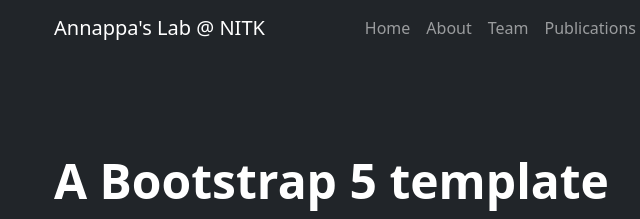
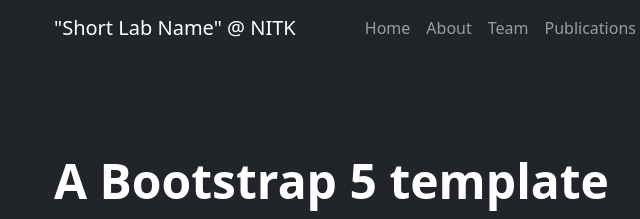
Before and after one commit to sachugowda/nitklabwebsite, a plain HTML site: page index.html in a window 1280 px wide. Shown: the top 219 px of the page, 64-704 px from the left. Drawn offline with nearby package versions, Linux system fonts and the light colour scheme.

Commit message:
Update index.html

```diff
--- a/index.html
+++ b/index.html
@@ -18,7 +18,7 @@
             <!-- Navigation-->
             <nav class="navbar navbar-expand-lg navbar-dark bg-dark">
                 <div class="container px-5">
-                    <a class="navbar-brand" href="index.html">Annappa's Lab @ NITK</a>
+                    <a class="navbar-brand" href="index.html">"Short Lab Name" @ NITK</a>
                     <button class="navbar-toggler" type="button" data-bs-toggle="collapse" data-bs-target="#navbarSupportedContent" aria-controls="navbarSupportedContent" aria-expanded="false" aria-label="Toggle navigation"><span class="navbar-toggler-icon"></span></button>
                     <div class="collapse navbar-collapse" id="navbarSupportedContent">
                         <ul class="navbar-nav ms-auto mb-2 mb-lg-0">
```
